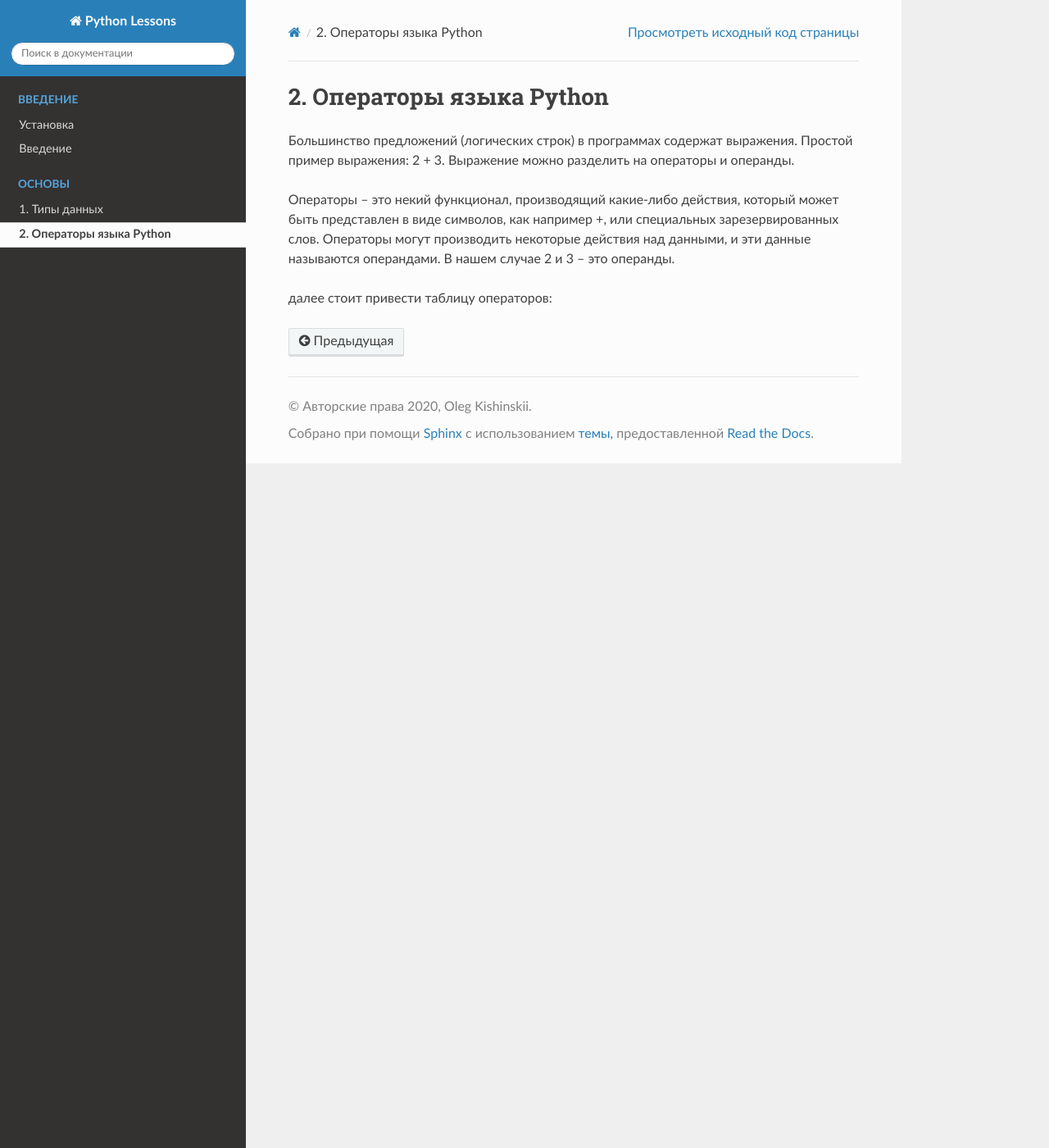
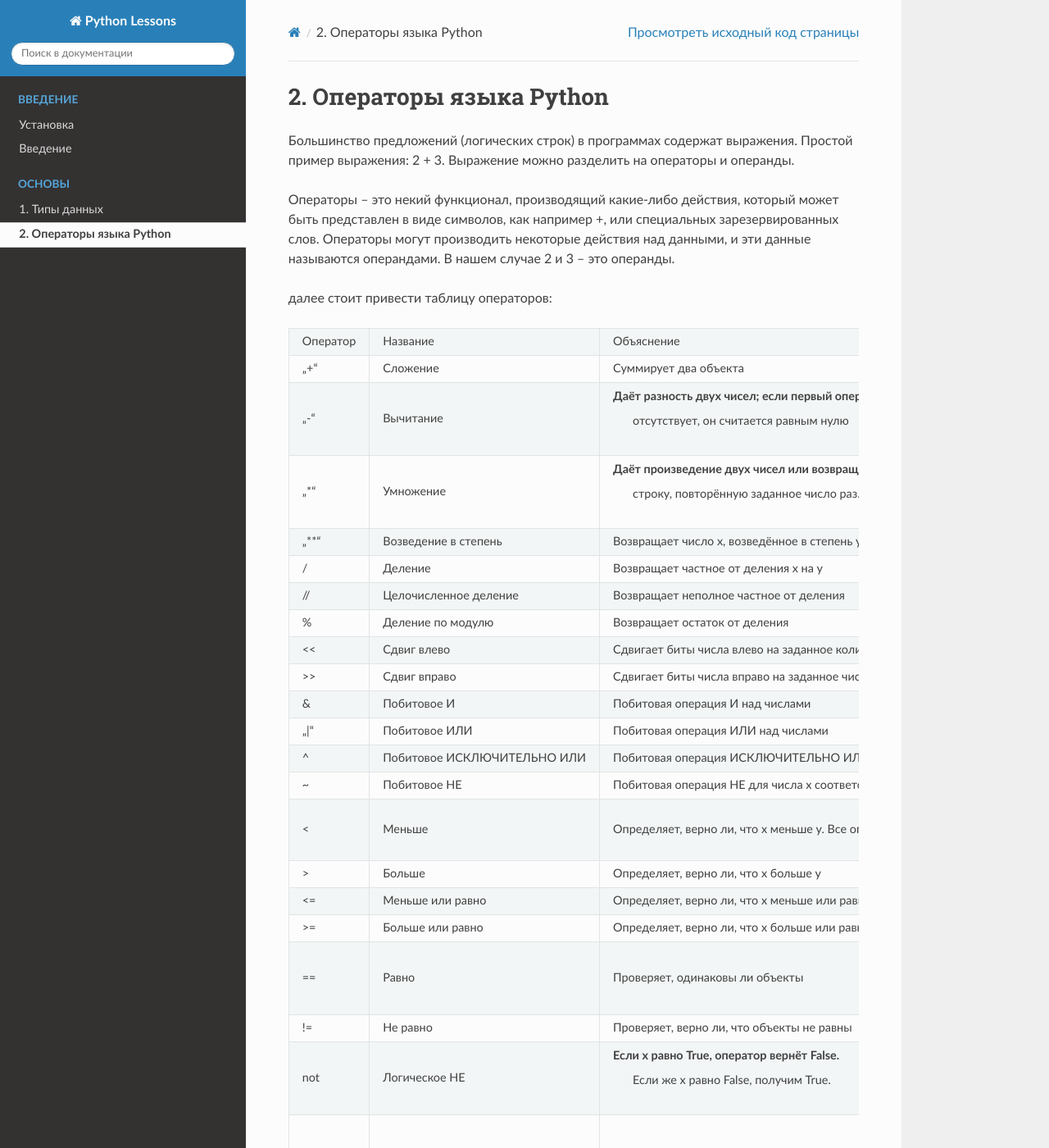
Before and after one commit to NMSprog/5_ITL, a Sphinx documentation site: the page built from source/basics/operators.rst, in a window 1280 px wide and 1400 px high. Shown: the whole window at 82% size. Built offline with Sphinx 7.4.7 and the Read the Docs theme 2.0.0, drawn with Linux system fonts in a browser that asks for light colours; pages that are not in the unit, such as notebooks, are missing from menus; some of the changed text lies outside the part shown.

Commit message:
fix table

```diff
--- a/source/basics/operators.rst
+++ b/source/basics/operators.rst
@@ -11,70 +11,70 @@
 далее стоит привести таблицу операторов:
 
 +----------+--------------------------------+------------------------------------------------+----------------------------------------------------------------------+
-| Оператор |	Название	                | Объяснение	                                 |   Примеры                                                            |
-+==========+================================+================================================+======================================================================+
-| +        |	Сложение	                | Суммирует два объекта	                         | 3 + 5 даст 8; 'a' + 'b' даст 'ab'                                    |
+| Оператор |    Название                    | Объяснение                                     |   Примеры                                                            |
 +----------+--------------------------------+------------------------------------------------+----------------------------------------------------------------------+
-| -	       |    Вычитание	                |   Даёт разность двух чисел; если первый операнд|                                                                      |
-|          |                                |    отсутствует, он считается равным нулю	     |   -5.2 даст отрицательное число, а 50 - 24 даст 26.                  |
+| '+'      |    Сложение                    | Суммирует два объекта                          | 3 + 5 даст 8; 'a' + 'b' даст 'ab'                                    |
 +----------+--------------------------------+------------------------------------------------+----------------------------------------------------------------------+
-| *	       | Умножение	                    | Даёт произведение двух чисел или возвращает    |                                                                      |
-|          |                                |  строку, повторённую заданное число раз.	     |  2 * 3 даст 6. 'la' * 3 даст 'lalala'.                               |
+| '-'      |    Вычитание                   |   Даёт разность двух чисел; если первый операнд|                                                                      |
+|          |                                |    отсутствует, он считается равным нулю       |   -5.2 даст отрицательное число, а 50 - 24 даст 26.                  |
 +----------+--------------------------------+------------------------------------------------+----------------------------------------------------------------------+
-| **	   | Возведение в степень	        |  Возвращает число х, возведённое в степень y	 |  3 ** 4 даст 81 (т.е. 3 * 3 * 3 * 3)                                 |
+| '*'      | Умножение                      | Даёт произведение двух чисел или возвращает    |                                                                      |
+|          |                                |  строку, повторённую заданное число раз.       |  2 * 3 даст 6. 'la' * 3 даст 'lalala'.                               |
 +----------+--------------------------------+------------------------------------------------+----------------------------------------------------------------------+
-| /	       | Деление	                    | Возвращает частное от деления x на y	         |  4 / 3 даст 1.3333333333333333.                                      |
+| '**'     | Возведение в степень           |  Возвращает число х, возведённое в степень y   |  3** 4 даст 81 (т.е. 3 * 3 * 3 * 3)                                  |
 +----------+--------------------------------+------------------------------------------------+----------------------------------------------------------------------+
-| //	   | Целочисленное деление	        | Возвращает неполное частное от деления	     |  4 // 3 даст 1. -4 // 3 даст -2.                                     |
+| /        | Деление                        | Возвращает частное от деления x на y           |  4 / 3 даст 1.3333333333333333.                                      |
 +----------+--------------------------------+------------------------------------------------+----------------------------------------------------------------------+
-| %	       | Деление по модулю	            | Возвращает остаток от деления	                 | 8 % 3 даст 2. -25.5 % 2.25 даст 1.5.                                 |
+| //       | Целочисленное деление          | Возвращает неполное частное от деления         |  4 // 3 даст 1. -4 // 3 даст -2.                                     |
 +----------+--------------------------------+------------------------------------------------+----------------------------------------------------------------------+
-| <<	   | Сдвиг влево	                | Сдвигает биты числа влево на заданное          | 2 << 2 даст 8. В двоичном виде 2 представляет собой 10.              |
+| %        | Деление по модулю              | Возвращает остаток от деления                  | 8 % 3 даст 2. -25.5 % 2.25 даст 1.5.                                 |
++----------+--------------------------------+------------------------------------------------+----------------------------------------------------------------------+
+| <<       | Сдвиг влево                    | Сдвигает биты числа влево на заданное          | 2 << 2 даст 8. В двоичном виде 2 представляет собой 10.              |
 |          |                                | количество позиций. (Любое число в памяти      | Сдвиг влево на 2 бита даёт 1000, что в десятичном виде означает 8.   |
 |          |                                | компьютера представлено в виде битов - или     |                                                                      |
-|          |                                | двоичных чисел, т.е. 0 и 1)	                 |                                                                      |
+|          |                                | двоичных чисел, т.е. 0 и 1)                    |                                                                      |
 +----------+--------------------------------+------------------------------------------------+----------------------------------------------------------------------+
-| >>	   | Сдвиг вправо	                | Сдвигает биты числа вправо на заданное         | 11 >> 1 даст 5. В двоичном виде 11 представляется как 1011,          |
-|          |                                | число позиций.	                             | что будучи смещённым на 1 бит вправо, даёт 101, а это, в свою        |
+| >>       | Сдвиг вправо                   | Сдвигает биты числа вправо на заданное         | 11 >> 1 даст 5. В двоичном виде 11 представляется как 1011,          |
+|          |                                | число позиций.                                 | что будучи смещённым на 1 бит вправо, даёт 101, а это, в свою        |
 |          |                                |                                                | очередь, не что иное как десятичное 5                                |
 +----------+--------------------------------+------------------------------------------------+----------------------------------------------------------------------+
-| &	       | Побитовое И	                | Побитовая операция И над числами	             |  5 & 3 даёт 1.                                                       |
+| &        | Побитовое И                    | Побитовая операция И над числами               |  5 & 3 даёт 1.                                                       |
 +----------+--------------------------------+------------------------------------------------+----------------------------------------------------------------------+
-| |	       | Побитовое ИЛИ	                |   Побитовая операция ИЛИ над числами	         | 5 | 3 даёт 7                                                         |
+| '|'      | Побитовое ИЛИ                  |   Побитовая операция ИЛИ над числами           | 5 | 3 даёт 7                                                         |
 +----------+--------------------------------+------------------------------------------------+----------------------------------------------------------------------+
-|  ^	   | Побитовое ИСКЛЮЧИТЕЛЬНО ИЛИ	| Побитовая операция ИСКЛЮЧИТЕЛЬНО ИЛИ	         | 5 ^ 3 даёт 6                                                         |
+|  ^       | Побитовое ИСКЛЮЧИТЕЛЬНО ИЛИ    | Побитовая операция ИСКЛЮЧИТЕЛЬНО ИЛИ           | 5 ^ 3 даёт 6                                                         |
 +----------+--------------------------------+------------------------------------------------+----------------------------------------------------------------------+
-| ~	       | Побитовое НЕ	                |   Побитовая операция НЕ для числа x            |                                                                      |
-|          |                                |   соответствует -(x+1)	                     |  ~5 даёт -6.                                                         |
+| ~        | Побитовое НЕ                   |   Побитовая операция НЕ для числа x            |                                                                      |
+|          |                                |   соответствует -(x+1)                         |  ~5 даёт -6.                                                         |
 +----------+--------------------------------+------------------------------------------------+----------------------------------------------------------------------+
-| <	       |  Меньше	                    |   Определяет, верно ли, что x меньше y.        |                                                                      |
+| <        |  Меньше                        |   Определяет, верно ли, что x меньше y.        |                                                                      |
 |          |                                |   Все операторы сравнения возвращают           |               5 < 3 даст False,                                      |
 |          |                                |   True или False [1]. Обратите внимание на     |               а 3 < 5 даст True.                                     |
 |          |                                |   заглавные буквы в этих словах.               | Можно составлять произвольные цепочки сравнений: 3 < 5 < 7 даёт True.|
 +----------+--------------------------------+------------------------------------------------+----------------------------------------------------------------------+
-|  >	   |    Больше	                    |   Определяет, верно ли, что x больше y	     |  5 > 3 даёт True. Если оба операнда - числа, то перед сравнением     |
+|  >       |    Больше                      |   Определяет, верно ли, что x больше y         |  5 > 3 даёт True. Если оба операнда - числа, то перед сравнением     |
 |          |                                |                                                |  они оба преобразуются к одинаковому типу. В противном случае всегда |
 |          |                                |                                                |  возвращается False.                                                 |
 +----------+--------------------------------+------------------------------------------------+----------------------------------------------------------------------+
-| <=	   |    Меньше или равно	        | Определяет, верно ли, что x меньше или равно y |  	x = 3; y = 6; x <= y даёт True.                                 |
+| <=       |    Меньше или равно            | Определяет, верно ли, что x меньше или равно y |      x = 3; y = 6; x <= y даёт True.                                 |
 +----------+--------------------------------+------------------------------------------------+----------------------------------------------------------------------+
-|  >=	   |    Больше или равно	        | Определяет, верно ли, что x больше или равно y |	x = 4; y = 3; x >= 3 даёт True.                                     |
+|  >=      |    Больше или равно            | Определяет, верно ли, что x больше или равно y |   x = 4; y = 3; x >= 3 даёт True.                                    |
 +----------+--------------------------------+------------------------------------------------+----------------------------------------------------------------------+
-| ==	   | Равно	                        | Проверяет, одинаковы ли объекты	             | x = 2; y = 2; x == y даёт True. x = 'str'; y = 'stR';                |
+| ==       | Равно                          | Проверяет, одинаковы ли объекты                | x = 2; y = 2; x == y даёт True. x = 'str'; y = 'stR';                |
 |          |                                |                                                |  x == y даёт False. x = 'str'; y = 'str'; x == y даёт True.          |
 +----------+--------------------------------+------------------------------------------------+----------------------------------------------------------------------+
-|   !=	   |    Не равно	                |   Проверяет, верно ли, что объекты не равны	 |  x = 2; y = 3; x != y даёт True.                                     |
+|   !=     |    Не равно                    |   Проверяет, верно ли, что объекты не равны    |  x = 2; y = 3; x != y даёт True.                                     |
 +----------+--------------------------------+------------------------------------------------+----------------------------------------------------------------------+
-| not	   | Логическое НЕ	                | Если x равно True, оператор вернёт False.      |                                                                      |
-|          |                                |   Если же x равно False, получим True.         |  	x = True; not x даёт False.                                     |
+| not      | Логическое НЕ                  | Если x равно True, оператор вернёт False.      |                                                                      |
+|          |                                |   Если же x равно False, получим True.         |      x = True; not x даёт False.                                     |
 +----------+--------------------------------+------------------------------------------------+----------------------------------------------------------------------+
-| and	   | Логическое И	                | x and y даёт False, если x равно False ,       | x = False; y = True; x and y возвращает False, поскольку x равно     |
+| and      | Логическое И                   | x and y даёт False, если x равно False ,       | x = False; y = True; x and y возвращает False, поскольку x равно     |
 |          |                                | в противном случае возвращает значение y       | False. В этом случае Python не станет проверять значение y,          |
-|          |                                | 	                                             |   так как уже знает, что левая часть выражения ‘and’ равняется False,|
+|          |                                |                                                |   так как уже знает, что левая часть выражения ‘and’ равняется False,|
 |          |                                |                                                |  что подразумевает, что и всё выражение в целом будет равно False,   |
 |          |                                |                                                |  независимо от значений всех остальных операндов. Это называется     |
 |          |                                |                                                |  укороченной оценкой булевых (логических) выражений.                 |
 +----------+--------------------------------+------------------------------------------------+----------------------------------------------------------------------+
-|   or	   |  Логическое ИЛИ	            |  Если x равно True, в результате получим True, |  x = True; y = False; x or y даёт True.                              |
-|          |                                |   в противном случае получим значение y	     |  Здесь также может производиться укороченная оценка выражений.       |
+|   or     |  Логическое ИЛИ                |  Если x равно True, в результате получим True, |  x = True; y = False; x or y даёт True.                              |
+|          |                                |   в противном случае получим значение y        |  Здесь также может производиться укороченная оценка выражений.       |
 +----------+--------------------------------+------------------------------------------------+----------------------------------------------------------------------+
```
